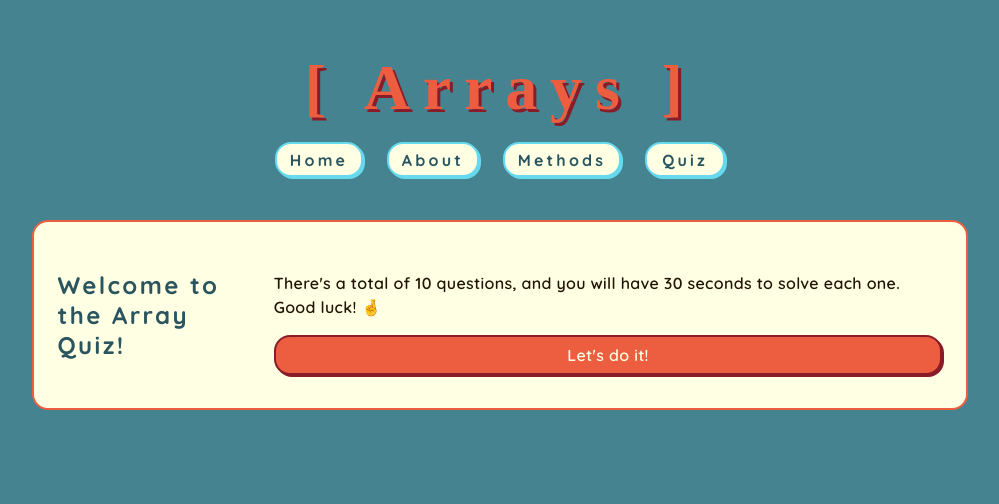
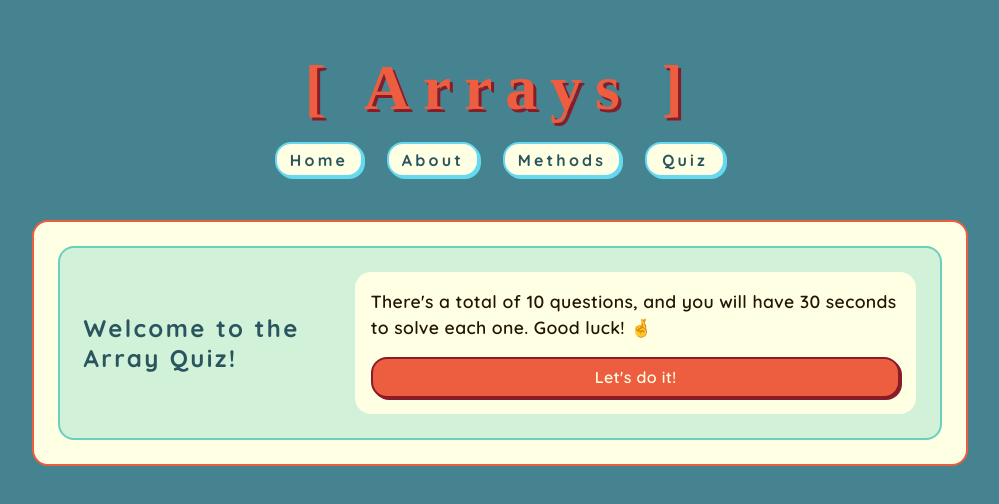
Before and after one commit to linnkognito/Arrays, a React (Create React App) app: page /quiz in a window 1280 px wide. Shown: the top 504 px of the page, without its empty margins (140-1139 px from the left). Built offline with nearby package versions, Linux system fonts and the light colour scheme; data requests are answered from the project's data file; a web font is replaced by a local one.

Commit message:
Refactoring CSS: quiz done

```diff
--- a/src/components/quiz/StartScreen.jsx
+++ b/src/components/quiz/StartScreen.jsx
@@ -1,14 +1,14 @@
 import { useQuiz } from '../../contexts/QuizContext';
 import Button from '../common/Button';
+import styles from './StartScreen.module.css';
 
 function StartScreen() {
   const { dispatch, numQuestions, SECONDS_PER_QUESTION: seconds } = useQuiz();
 
   return (
-    <div className='w-full flex items-center gap-4'>
-      <h3 className='w-1/4'>Welcome to the Array Quiz!</h3>
-
-      <div className='flex flex-col'>
+    <div className={styles.startScreen}>
+      <h3>Welcome to the Array Quiz!</h3>
+      <div className={styles.startContent}>
         <p>{`There's a total of ${numQuestions} questions, and you will have ${seconds} seconds to solve each one. Good luck! 🤞`}</p>
 
         <Button onClick={() => dispatch({ type: 'start' })}>
--- /dev/null
+++ b/src/components/quiz/StartScreen.module.css
@@ -0,0 +1,29 @@
+.startScreen {
+  display: flex;
+  align-items: center;
+  height: 100%;
+  padding: 0;
+  background-color: rgba(104, 208, 189, 0.3);
+  border: 2px solid #68d0bd;
+  border-radius: 1em;
+}
+
+.startScreen h3 {
+  padding: 1em;
+}
+
+.startContent {
+  display: flex;
+  flex-direction: column;
+  margin: 1.5em;
+  margin-left: 0;
+  padding: 1em;
+  gap: 1em;
+  background-color: #ffffe4;
+  border-radius: 1em;
+}
+
+.startContent p {
+  margin: 0;
+  font-size: 1.1rem;
+}
--- a/src/index.css
+++ b/src/index.css
@@ -94,85 +94,6 @@ nav {
   background-color: rgba(237, 93, 64, 0.7);
 }
 
-/* M e t h o d  t a b l e */
-
-/* Q u i z */
-.correct-answer,
-.wrong-answer {
-  display: flex;
-  flex-direction: column;
-  gap: 0.5em;
-  box-sizing: border-box;
-  padding: 0.7em 1em;
-  border-radius: 1em;
-  transform: scale(1.01);
-}
-.correct-answer {
-  background-color: #68d0bd;
-  border: 2px solid #2a555e;
-}
-.wrong-answer {
-  color: #ffffe4;
-  background-color: #ed5d40;
-  border: 2px solid #891c29;
-}
-.option,
-.option-disabled {
-  display: flex;
-  flex-direction: column;
-  gap: 0.5em;
-  box-sizing: border-box;
-  padding: 0.7em 1em;
-  border-radius: 1em;
-  background-color: #ffffe4;
-  border: 2px solid #ed5d40;
-}
-.option {
-  transition: transform 0.1s ease-in;
-  cursor: pointer;
-}
-.option:hover {
-  transform: scale(1.01);
-}
-.option-disabled {
-  opacity: 0.7;
-  cursor: not-allowed;
-}
-
-.option p,
-.option-disabled p,
-.correct-answer p,
-.wrong-answer p {
-  margin: 0;
-  padding: 0;
-  box-sizing: border-box;
-}
-.option-disabled p,
-.correct-answer p,
-.wrong-answer p {
-  cursor: not-allowed;
-}
-
-.option-title {
-  font-size: 1.1rem;
-  font-weight: 800;
-  cursor: pointer;
-}
-.quiz-question {
-  padding: 0 1em 1em;
-  border: 2px dashed #ed5d40;
-  border-radius: 1em;
-}
-.quiz-container {
-  display: flex;
-  flex-direction: column;
-  gap: 0.7em;
-  margin-top: 0.4em;
-  padding: 1em;
-  background-color: rgba(104, 208, 189, 0.3);
-  border-radius: 1em;
-}
-
 /* P r o g r e s s  B a r */
 progress {
   width: 100%;
```
Also changed, not shown: src/pages/About.jsx (+0 -95 lines).
